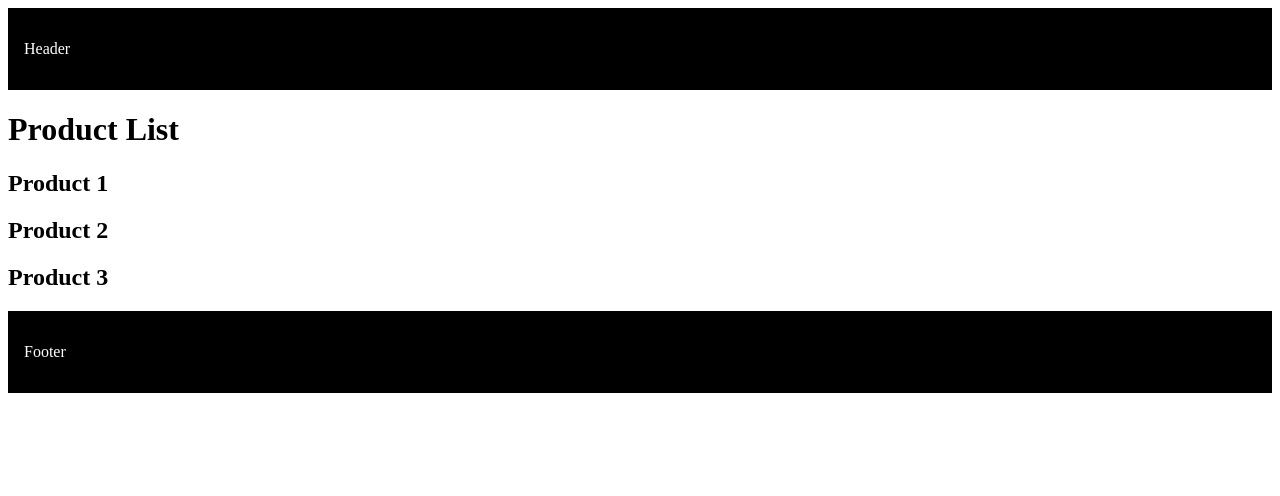
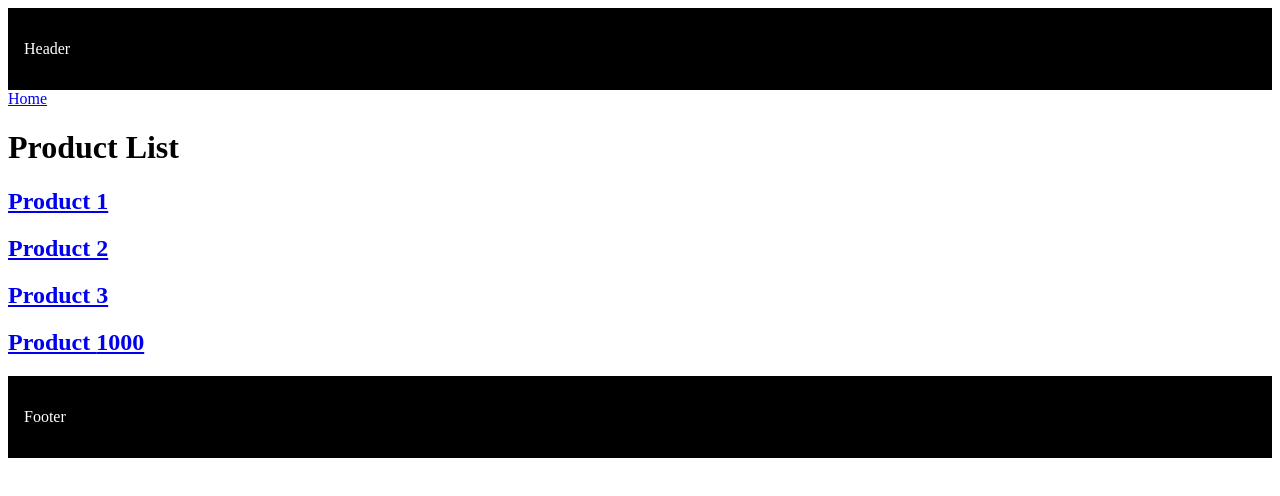
Before and after one commit to siihasann/learn-nextjs, a Next.js app: page /products in a window 1280 px wide. Shown: the top 496 px of the page. Built offline with nearby package versions, Linux system fonts and the light colour scheme.

Commit message:
Link component Navigation

```diff
--- a/src/app/products/page.tsx
+++ b/src/app/products/page.tsx
@@ -1,11 +1,16 @@
+import Link from "next/link";
+
 export default function ProductList()
 {
+    const productId = 1000;
     return (
         <>
+            <Link href="/">Home</Link>
             <h1>Product List</h1>
-            <h2>Product 1</h2>
-            <h2>Product 2</h2>
-            <h2>Product 3</h2>
+            <h2><Link href="products/1">Product 1</Link></h2>
+            <h2><Link href="products/2">Product 2</Link></h2>
+            <h2><Link href="products/3" replace>Product 3</Link></h2>
+            <h2><Link href={`products/${productId}`}>Product { productId }</Link></h2>
         </>
     );
 }
```
Also changed, not shown: src/app/page.tsx (+10 -1 lines).
